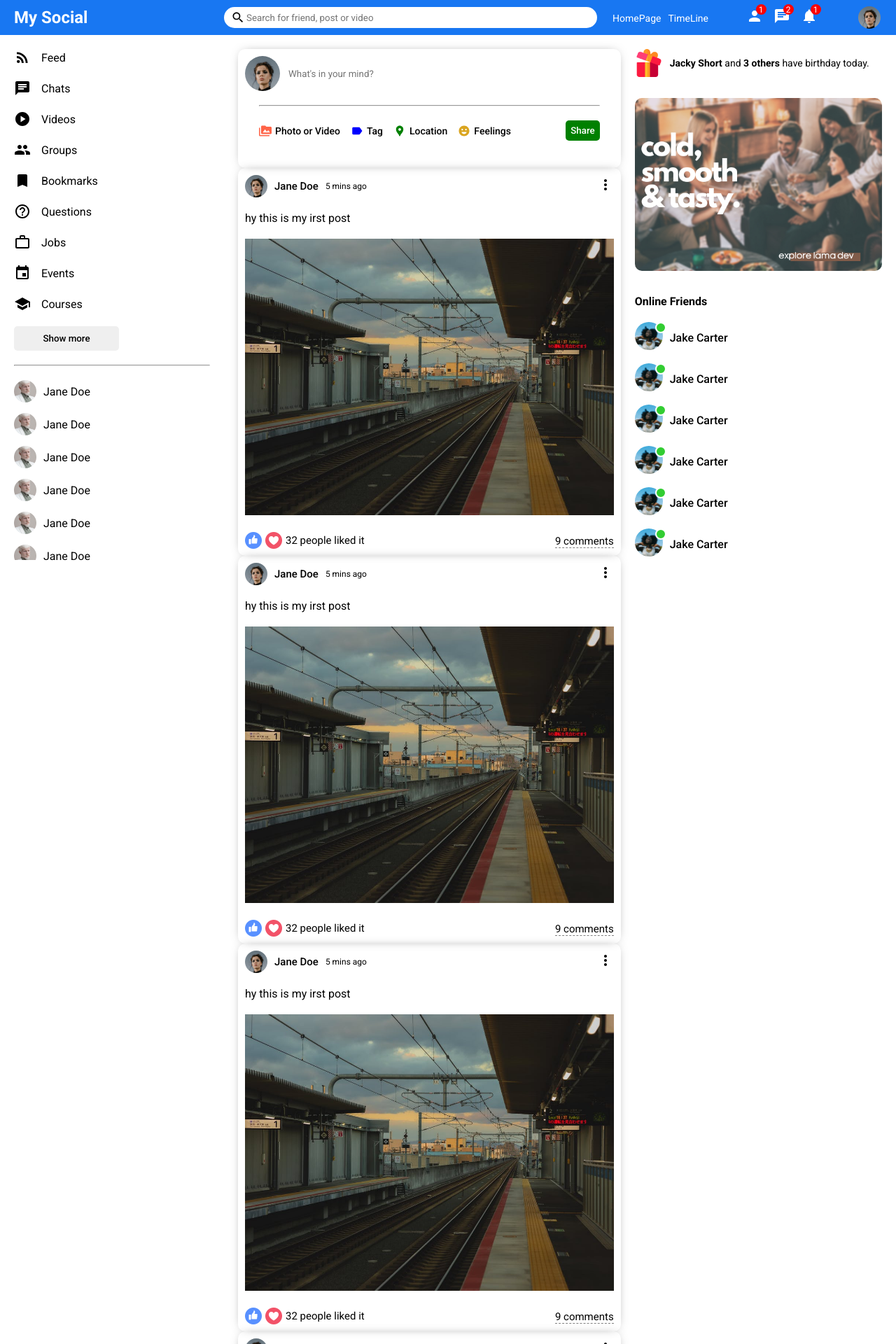
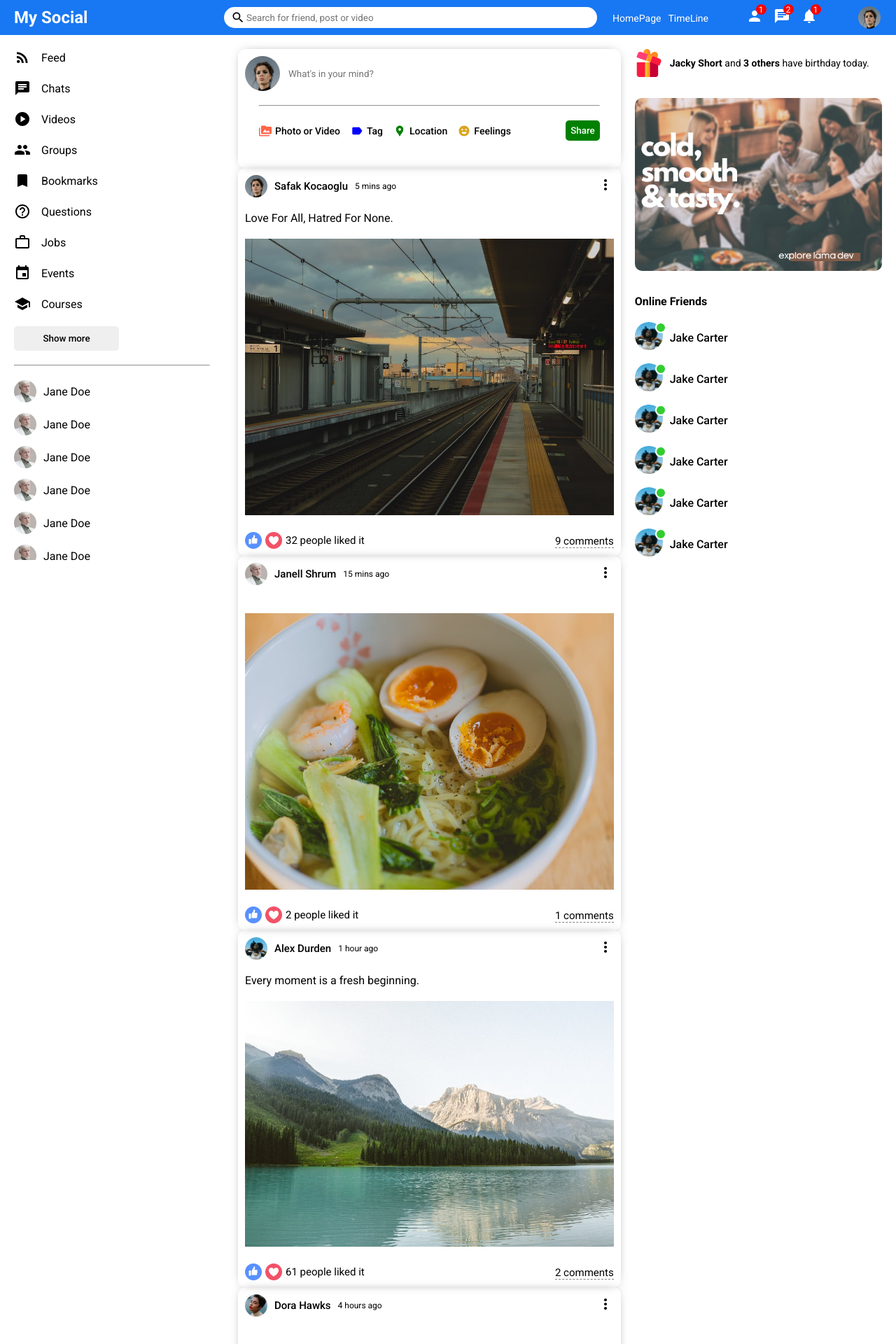
Before and after one commit to jehanzaib-dev/social, a React (Create React App) app: page / in a window 1280 px wide. Shown: the top 1920 px of the page at 70% size. Built offline with nearby package versions, Linux system fonts and the light colour scheme.

Commit message:
posts displayed dynamically from the dummy data file

```diff
--- a/src/components/feed/feed.jsx
+++ b/src/components/feed/feed.jsx
@@ -2,6 +2,7 @@
 import "./feed.css";
 import Share from '../share/share.jsx';
 import Post from '../post/post.jsx';
+import {Posts} from '../../dummyData.js';
 
 
 export default function Feed(){
@@ -10,13 +11,11 @@
 		<div className='feedContainer'>
 		<div className="feedWrapper">
 			<Share/>
-			<Post/>
-			<Post/>
-			<Post/>
-			<Post/>
-			<Post/>
-			<Post/>
-			<Post/>
+			{
+				Posts.map((p)=>(
+					<Post key={p.key} post={p}/>
+					))
+			}
 		</div>
 		</div>
 		)
--- a/src/components/post/post.jsx
+++ b/src/components/post/post.jsx
@@ -1,7 +1,9 @@
 import './post.css';
 import * as MuiIcons from "@mui/icons-material";
+import {Users} from '../../dummyData.js';
 
-export default function Post(){
+
+export default function Post({post}){
 	const MoreVertIcon=MuiIcons.MoreVert;
 
 return(
@@ -9,9 +11,11 @@
 		<div className="postWrapper">
 			<div className="postWrapperTop">
 				<div className="postWrapperTopLeft">
-				<img src="/assets/person/1.jpeg" alt="" className="postWrapperTopLeftImg"/>
-				<span className="postWrapperTopLeftText">Jane Doe</span>
-				<span className="postWrapperTopLeftDate">5 mins ago</span>
+				<img src={Users.filter((u)=>u.id===post.userId)[0].profilePicture} alt="" className="postWrapperTopLeftImg"/>
+				<span className="postWrapperTopLeftText">
+					{Users.filter((u)=>u.id===post.userId)[0].username}
+				</span>
+				<span className="postWrapperTopLeftDate">{post.date}</span>
 				</div>
 				<div className="postWrapperTopRight">
 					<MoreVertIcon className="postWrapperTopRightIcon"/>
@@ -19,20 +23,20 @@
 			</div>
 			<div className="postWrapperCenter">
 			<span className="postWrapperCenterText">
-				hy this is my irst post
+				{post?.desc}
 			</span>
-			<img src="assets/post/1.jpeg" alt="" className="postWrapperCenterImg"/>
+			<img src={post.photo} alt="" className="postWrapperCenterImg"/>
 			</div>
 			<div className="postWrapperBottom">
 				<div className="postWrapperBottomLeft">
 					<img src="assets/like.png" alt="" className="likeIcon"/>
 					<img src="assets/heart.png" alt="" className="likeIcon"/>
 					<span className="postLikeCounter">
-						32 people liked it
+						{post.like} people liked it
 					</span>
 				</div>
 				<div className="postWrapperBottomRight">
-					<span className="postCommentText">9 comments</span>
+					<span className="postCommentText">{post.comment} comments</span>
 				</div>
 			</div>
 		</div>
--- a/src/components/topbar/topbar.css
+++ b/src/components/topbar/topbar.css
@@ -6,6 +6,7 @@
 	align-items: center;
 	position: sticky;
 	top: 0;
+	z-index: 1000;
 }
 .topbarLeft{
 	flex: 3;
--- /dev/null
+++ b/src/dummyData.js
@@ -0,0 +1,139 @@
+export const Users = [
+  {
+    id:1,
+    profilePicture: "assets/person/1.jpeg",
+    username: "Safak Kocaoglu",
+  },
+  {
+    id:2,
+    profilePicture: "assets/person/2.jpeg",
+    username: "Janell Shrum",
+  },
+  {
+    id:3,
+    profilePicture: "assets/person/3.jpeg",
+    username: "Alex Durden",
+  },
+  {
+    id:4,
+    profilePicture: "assets/person/4.jpeg",
+    username: "Dora Hawks",
+  },
+  {
+    id:5,
+    profilePicture: "assets/person/5.jpeg",
+    username: "Thomas Holden",
+  },
+  {
+    id:6,
+    profilePicture: "assets/person/6.jpeg",
+    username: "Shirley Beauchamp",
+  },
+  {
+    id:7,
+    profilePicture: "assets/person/7.jpeg",
+    username: "Travis Bennett",
+  },
+  {
+    id:8,
+    profilePicture: "assets/person/8.jpeg",
+    username: "Kristen Thomas",
+  },
+  {
+    id:9,
+    profilePicture: "assets/person/9.jpeg",
+    username: "Gary Duty",
+  },
+  {
+    id:10,
+    profilePicture: "assets/person/10.jpeg",
+    username: "Safak Kocaoglu",
+  },
+];
+
+export const Posts = [
+  {
+    id: 1,
+    desc: "Love For All, Hatred For None.",
+    photo: "assets/post/1.jpeg",
+    date: "5 mins ago",
+    userId: 1,
+    like: 32,
+    comment: 9,
+  },
+  {
+    id: 2,
+    photo: "assets/post/2.jpeg",
+    date: "15 mins ago",
+    userId: 2,
+    like: 2,
+    comment: 1,
+  },
+  {
+    id: 3,
+    desc: "Every moment is a fresh beginning.",
+    photo: "assets/post/3.jpeg",
+    date: "1 hour ago",
+    userId: 3,
+    like: 61,
+    comment: 2,
+  },
+  {
+    id: 4,
+    photo: "assets/post/4.jpeg",
+    date: "4 hours ago",
+    userId: 4,
+    like: 7,
+    comment: 3,
+  },
+  {
+    id: 5,
+    photo: "assets/post/5.jpeg",
+    date: "5 hours ago",
+    userId: 5,
+    like: 23,
+    comment: 5,
+  },
+  {
+    id: 6,
+    photo: "assets/post/6.jpeg",
+    date: "1 day ago",
+    userId: 6,
+    like: 44,
+    comment: 6,
+  },
+  {
+    id: 7,
+    desc: "Never regret anything that made you smile.",
+    photo: "assets/post/7.jpeg",
+    date: "2 days ago",
+    userId: 7,
+    like: 52,
+    comment: 3,
+  },
+  {
+    id: 8,
+    photo: "assets/post/8.jpeg",
+    date: "3 days ago",
+    userId: 8,
+    like: 15,
+    comment: 1,
+  },
+  {
+    id: 9,
+    desc: "Change the world by being yourself.",
+    photo: "assets/post/9.jpeg",
+    date: "5 days ago",
+    userId: 9,
+    like: 11,
+    comment: 2,
+  },
+  {
+    id: 10,
+    photo: "assets/post/10.jpeg",
+    date: "1 week ago",
+    userId: 10,
+    like: 104,
+    comment: 12,
+  },
+];
```
Also changed, not shown: 1 other file (tests, documents, lock files or other folders).
